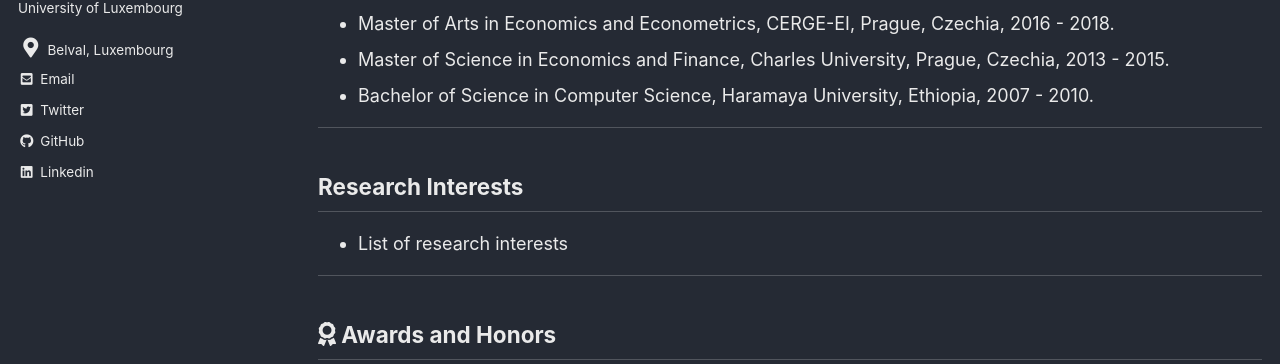
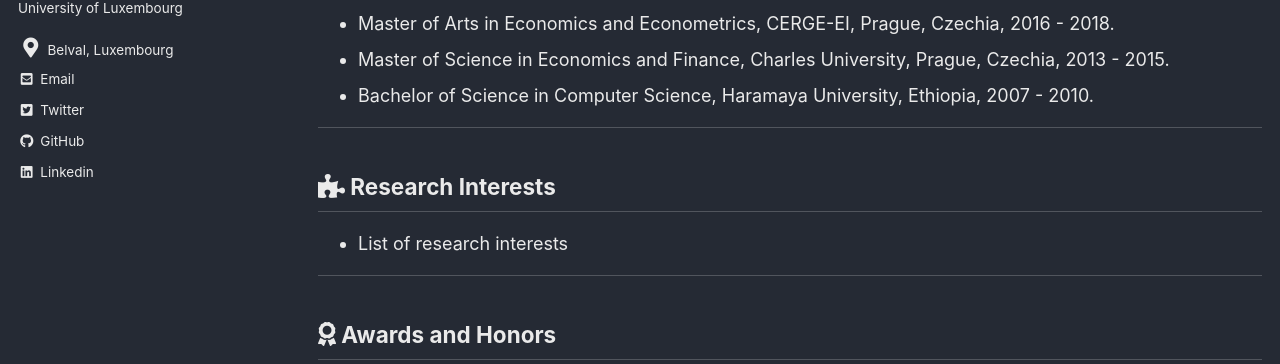
Before and after one commit to AlexTaye/AlexTAYE, a Jekyll site: the page built from _pages/CV.md, in a window 1280 px wide. Shown: the part 313-677 px from the top of the page. Built offline with Jekyll 4.4.1, drawn with Linux system fonts in a browser that asks for light colours; cached includes are drawn as plain includes.

Commit message:
Update CV.md

```diff
--- a/_pages/CV.md
+++ b/_pages/CV.md
@@ -26,7 +26,7 @@ toc_icon: "gear"
 
 ***
 
-## Research Interests
+## <i class='fas fa-puzzle-piece' style='font-size:24px'></i> Research Interests
 - List of research interests
 
 ***
```
